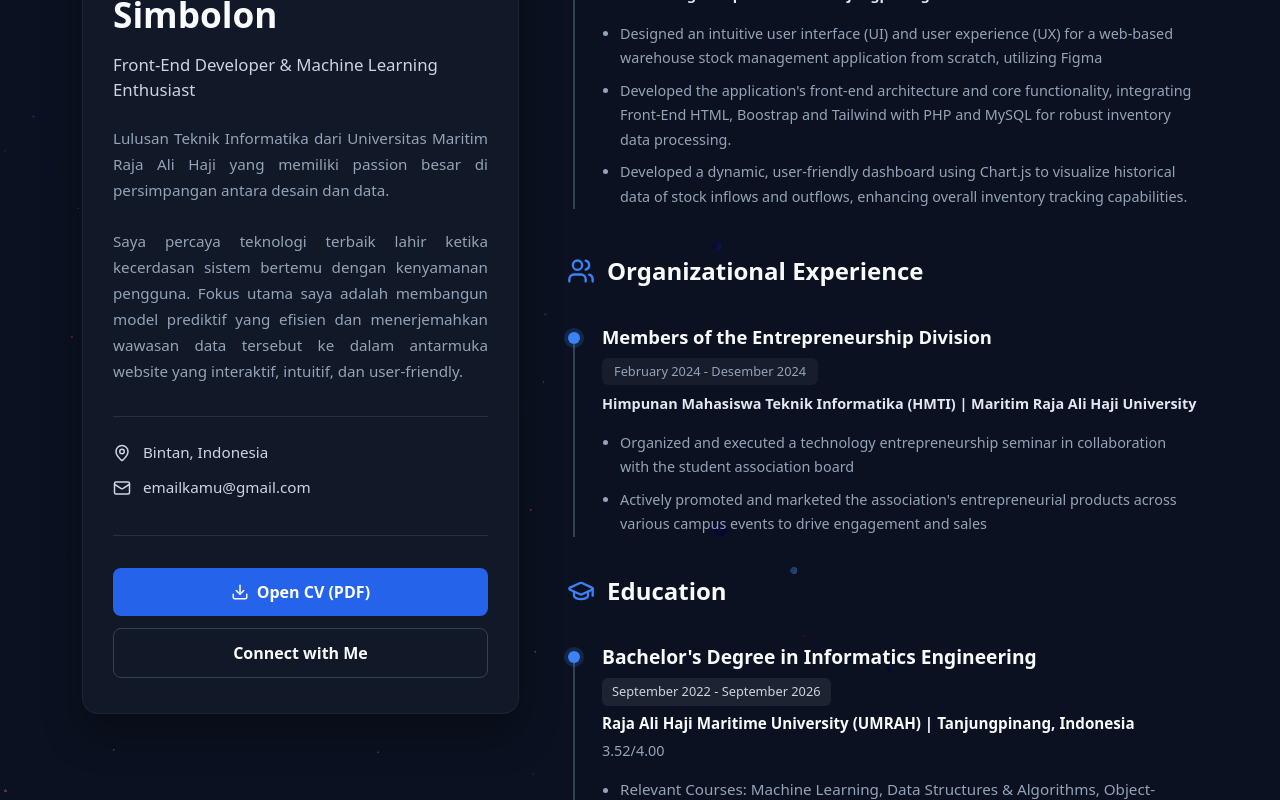
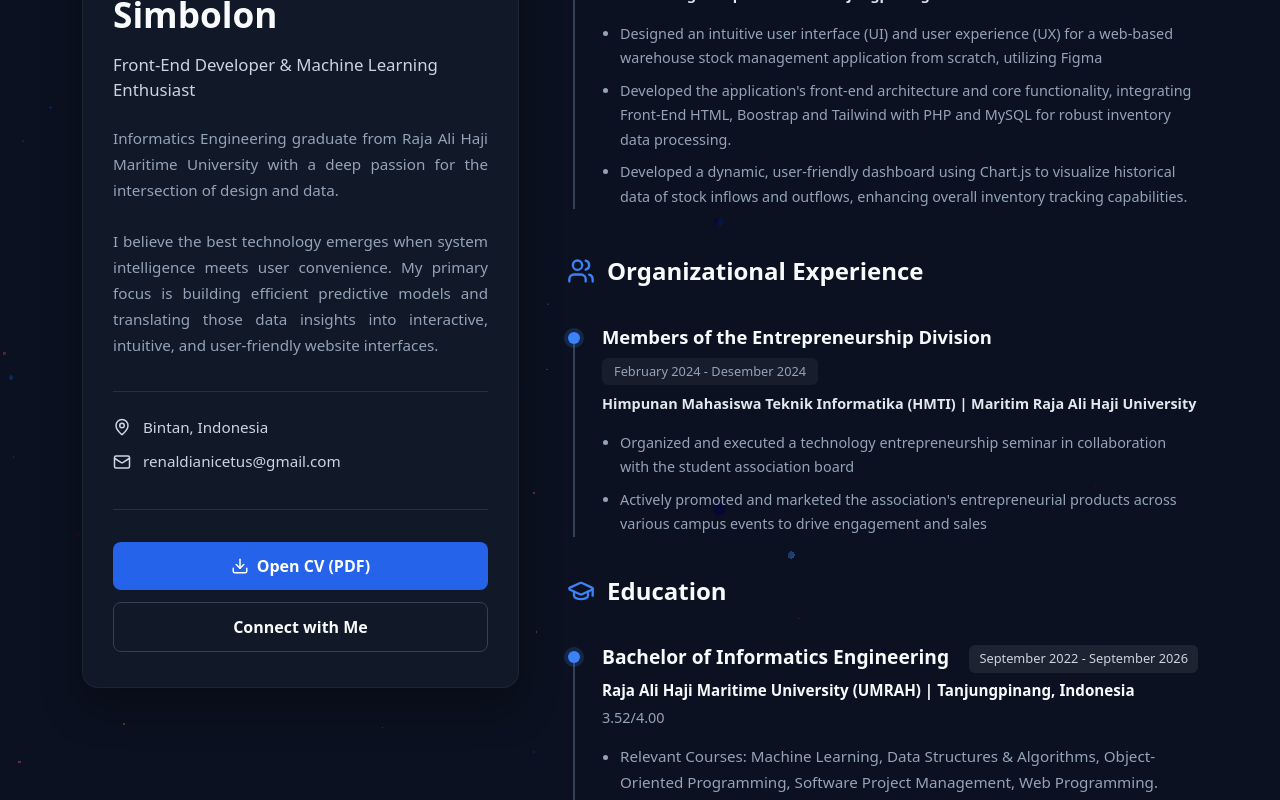
Before and after one commit to Reynn17/Portofolio-Renaldi, a React (Vite) app: page / in a window 1280 px wide. Shown: the part 1040-1840 px from the top of the page. Built offline with nearby package versions, Linux system fonts and the light colour scheme.

Commit message:
Fix About

```diff
--- a/src/components/About.jsx
+++ b/src/components/About.jsx
@@ -44,7 +44,7 @@ const About = ({ isDarkMode }) => {
   const education = [
     {
       id: 1,
-      role: "Bachelor's Degree in Informatics Engineering",
+      role: "Bachelor of Informatics Engineering",
       gpa : "3.52/4.00",
       date: 'September 2022 - September 2026',
       company: 'Raja Ali Haji Maritime University (UMRAH) | Tanjungpinang, Indonesia',
@@ -364,9 +364,9 @@ const About = ({ isDarkMode }) => {
               </p>
 
               <p style={styles.bioDesc}>
-                Lulusan Teknik Informatika dari Universitas Maritim Raja Ali Haji yang memiliki passion besar di persimpangan antara desain dan data.
+                Informatics Engineering graduate from Raja Ali Haji Maritime University with a deep passion for the intersection of design and data.
                 <br/><br/>
-                Saya percaya teknologi terbaik lahir ketika kecerdasan sistem bertemu dengan kenyamanan pengguna. Fokus utama saya adalah membangun model prediktif yang efisien dan menerjemahkan wawasan data tersebut ke dalam antarmuka website yang interaktif, intuitif, dan user-friendly.
+                I believe the best technology emerges when system intelligence meets user convenience. My primary focus is building efficient predictive models and translating those data insights into interactive, intuitive, and user-friendly website interfaces.
               </p>
 
               <ul style={styles.contactList}>
@@ -376,7 +376,7 @@ const About = ({ isDarkMode }) => {
                 </li>
                 <li style={styles.contactItem}>
                   <Mail size={18} />
-                  <span>emailkamu@gmail.com</span>
+                  <span>renaldianicetus@gmail.com</span>
                 </li>
               </ul>
 
```
